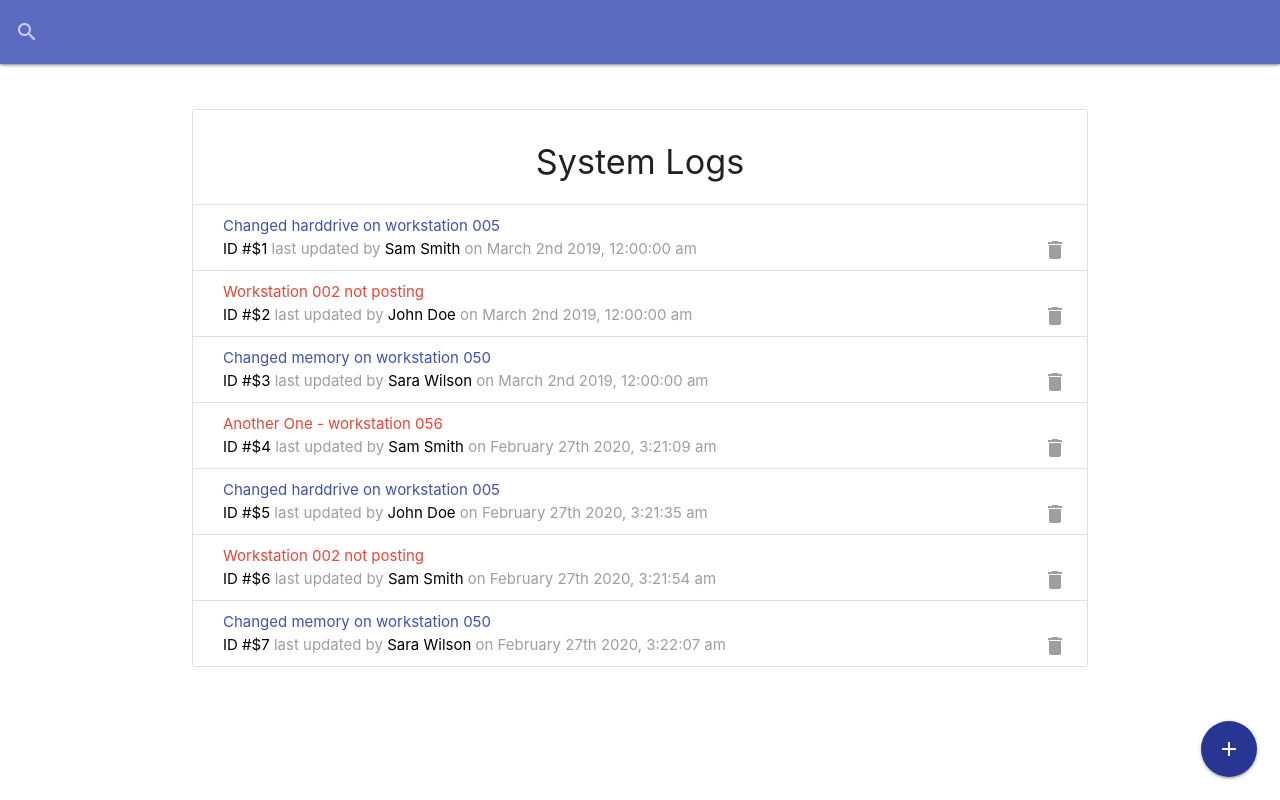
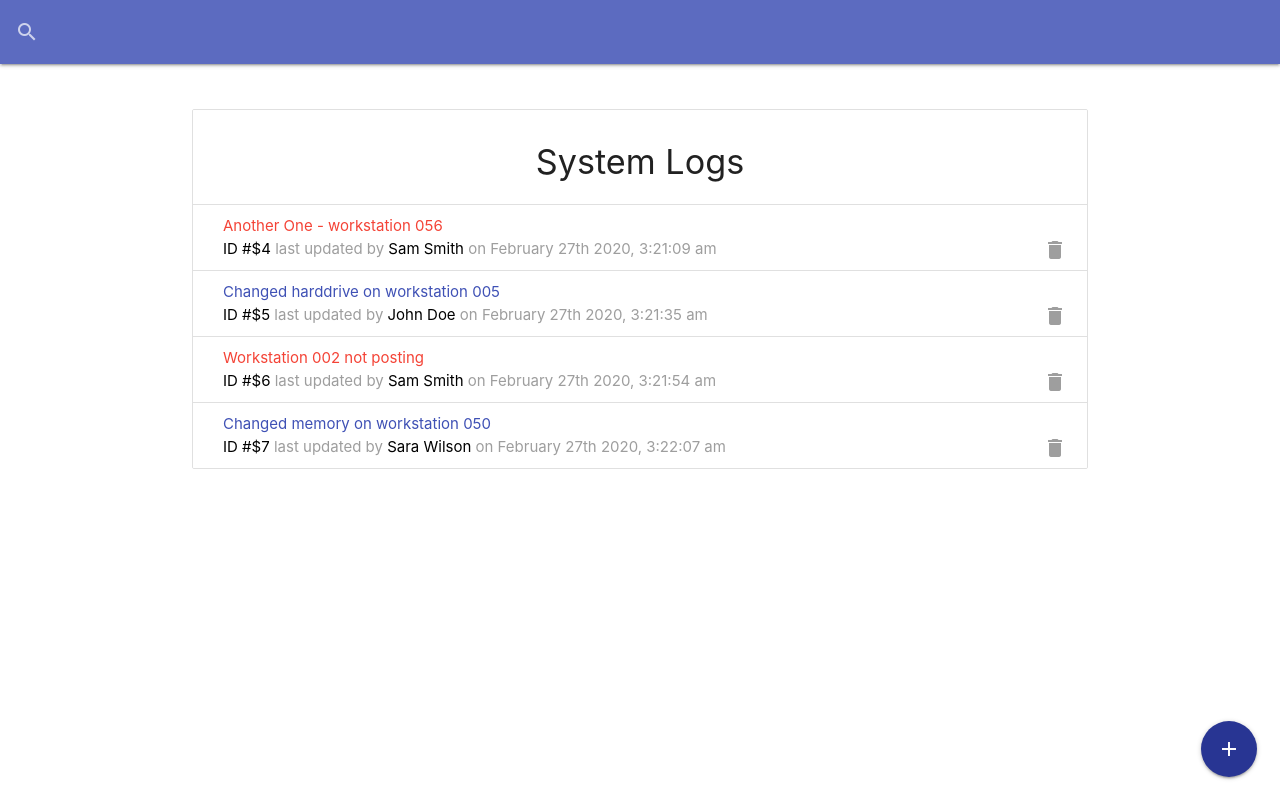
Before and after one commit to joshmu/it-logger, a React (Create React App) app: page / in a window 1280 px wide. Built offline with nearby package versions, Linux system fonts and the light colour scheme; data requests are answered from the project's data file.

Commit message:
refactor logList

```diff
--- a/db.json
+++ b/db.json
@@ -1,26 +1,5 @@
 {
   "logs": [
-    {
-      "id": 1,
-      "message": "Changed harddrive on workstation 005",
-      "attention": false,
-      "date": "03-02-2019",
-      "tech": "Sam Smith"
-    },
-    {
-      "id": 2,
-      "message": "Workstation 002 not posting",
-      "attention": true,
-      "date": "03-02-2019",
-      "tech": "John Doe"
-    },
-    {
-      "id": 3,
-      "message": "Changed memory on workstation 050",
-      "attention": false,
-      "date": "03-02-2019",
-      "tech": "Sara Wilson"
-    },
     {
       "message": "Another One - workstation 056",
       "attention": true,
--- a/src/App.js
+++ b/src/App.js
@@ -1,7 +1,7 @@
 import React, { useEffect } from 'react'
 
 import SearchBar from './components/layout/SearchBar'
-import Logs from './components/logs/Logs'
+import LogList from './components/logs/LogList'
 import AddBtn from './components/layout/AddBtn'
 import AddLogModal from './components/logs/AddLogModal'
 
@@ -20,7 +20,7 @@ function App() {
       <SearchBar />
       <AddLogModal />
       <div className="container">
-        <Logs />
+        <LogList />
       </div>
       <AddBtn />
     </>
--- a/src/components/logs/AddLogModal.js
+++ b/src/components/logs/AddLogModal.js
@@ -7,7 +7,6 @@ const AddLogModal = () => {
   const [tech, setTech] = useState('')
 
   const [techs, setTechs] = useState([])
-  const [loading, setLoading] = useState(true)
 
   useEffect(() => {
     getTechs()
@@ -18,7 +17,6 @@ const AddLogModal = () => {
     const res = await fetch('/techs')
     const data = await res.json()
     setTechs(data)
-    setLoading(false)
   }
 
   const onSubmit = async () => {
@@ -26,33 +24,14 @@ const AddLogModal = () => {
       M.toast({ html: 'Message & Tech required.' })
     } else {
       M.toast({ html: 'Log Submitted.' })
+      clearFields()
     }
-    return
-    /*
-    const data = {
-      message,
-      attention,
-      date: Date.now(),
-      tech
-    }
-    try {
-      await fetch('/logs', {
-        method: 'POST',
-        headers: {
-          'Content-Type': 'application/json'
-        },
-        body: JSON.stringify(data)
-      })
+  }
 
-      // reset state
-      setMessage('')
-      setAttention(false)
-      setTech('')
-      console.log('success')
-    } catch (err) {
-      console.err(err)
-    }
-    */
+  const clearFields = () => {
+    setMessage('')
+    setAttention(false)
+    setTech('')
   }
 
   return (
```
Also changed, not shown: src/components/logs/LogList.js (renamed from src/components/logs/Logs.js).
